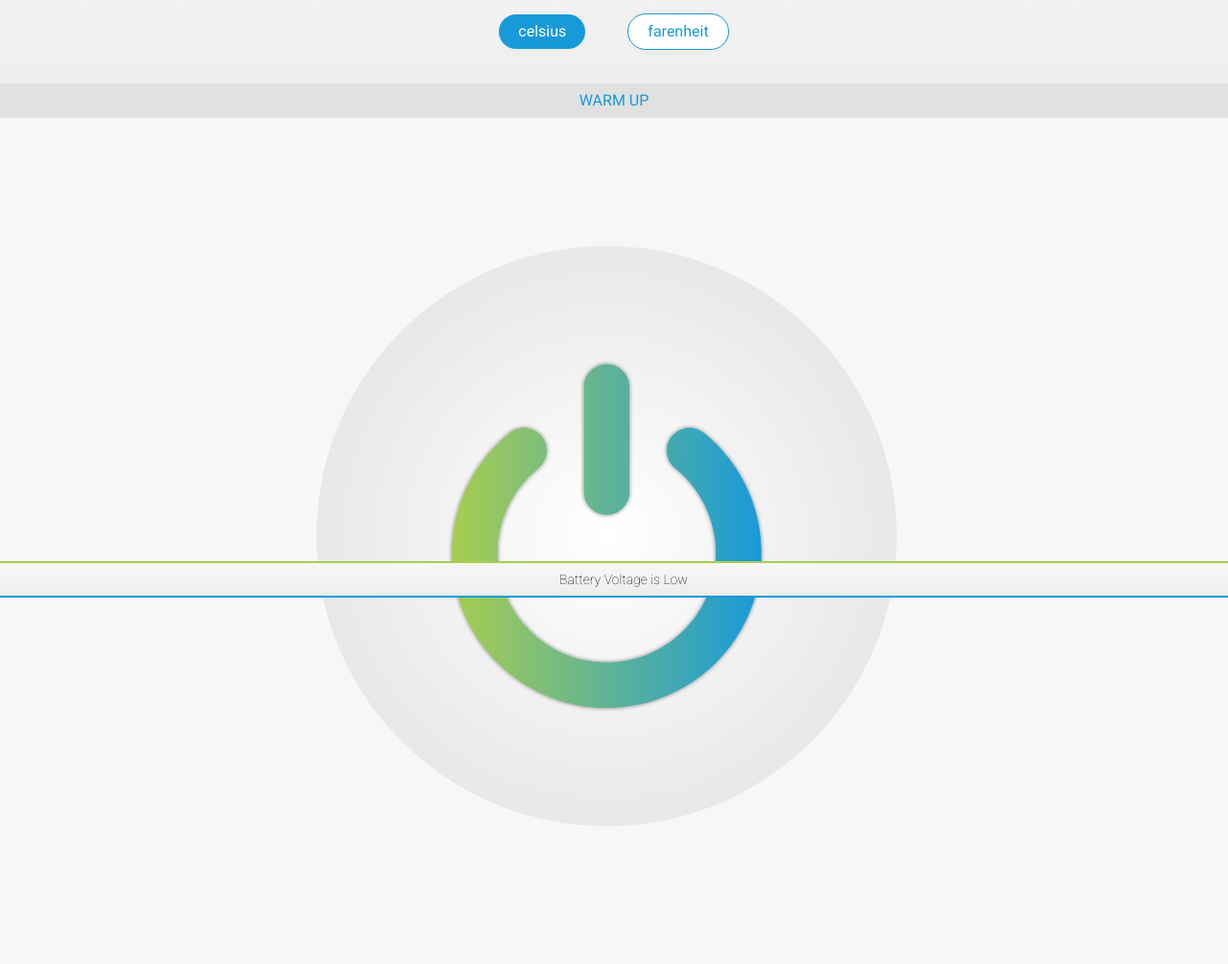
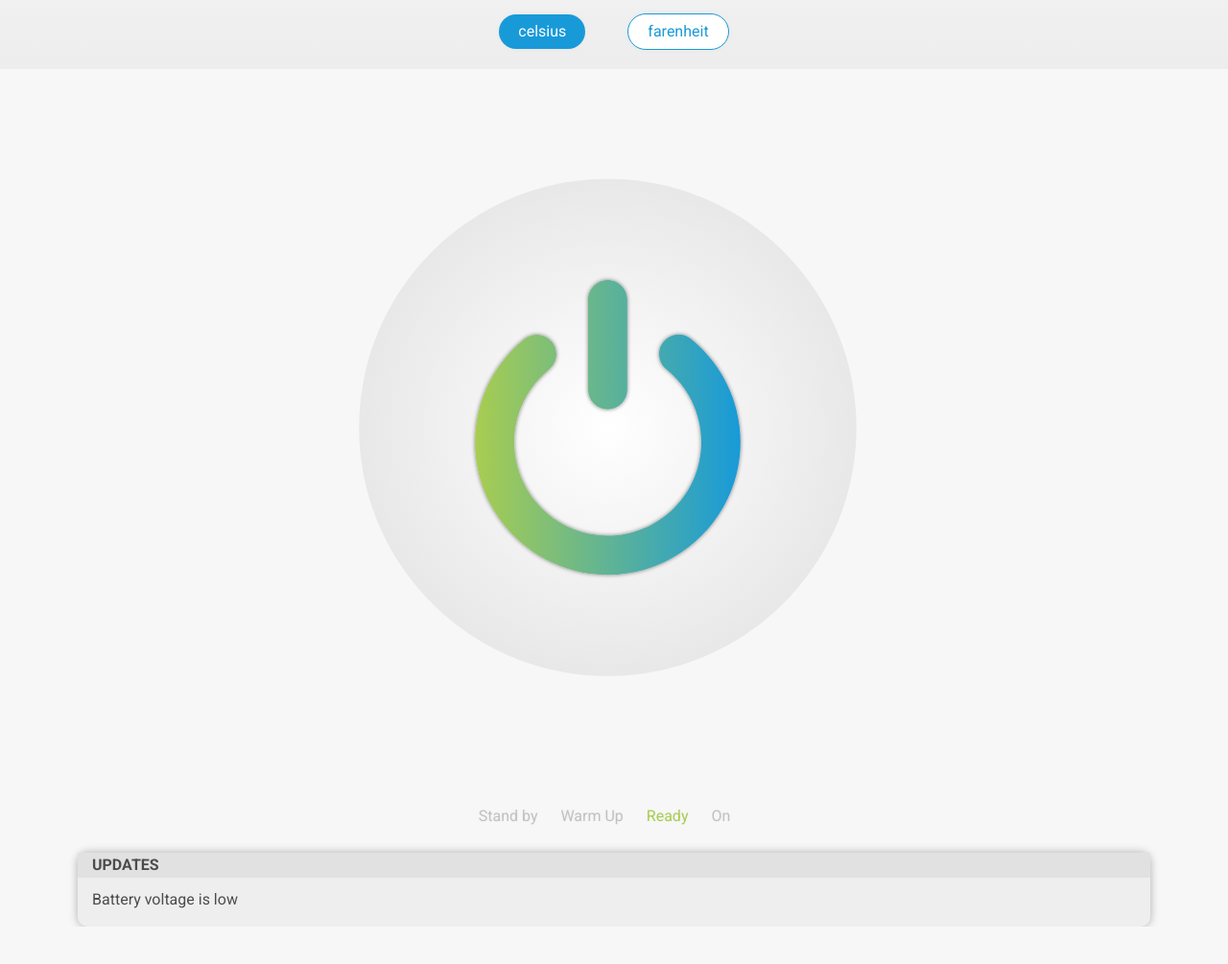
Before and after one commit to NeeleshRoy/qiqilabs, a website: page app/index.html in a window 1280 px wide. Shown: the part 177-1182 px from the top of the page at 96% size. After the commit the page ends 1143 px from the top, so only its background shows below. Drawn offline with nearby package versions, Linux system fonts and the light colour scheme; files that its build step writes are made by us from their sources.

Commit message:
added new revamps

```diff
--- a/app/index.html
+++ b/app/index.html
@@ -34,7 +34,7 @@
 
       <a href="/settings.html"><img class="settings-icon" src="images/settings.svg" alt="settings"></a>
 
-      <a href="#"><img class="power-icon" src="images/off.svg" alt="power"></a>
+      <a href="#"><img class="power-icon" src="images/exit.svg" alt="power"></a>
     </header>
 
     <div class="main">
@@ -50,20 +50,26 @@
           <span>farenheit</span>
         </div>
       </div>
-
-      <div class="status-bar">
-        <div class="status">
-          <p>warm up</p>
-        </div>
-      </div>
     </div>
 
     <div class="power-container">
-        <img src="images/power-on.svg" alt="" class="power-button">
+        <img src="images/power-on.svg" onclick="switchPower()" alt="" class="power-button">
     </div>
 
-    <div class="alerts">
-      <p>Battery Voltage is Low</p>
+    <ul class="status">
+      <li>Stand by</li>
+      <li>Warm Up</li>
+      <li class="green">Ready</li>
+      <li>On</li>
+    </ul>
+
+    <div class="notifications">
+      <div class="notifications-head">
+        <p>Updates</p>
+      </div>
+      <div class="notifications-body">
+        <p>Battery voltage is low</p>
+      </div>
     </div>
 
     <!-- Google Analytics: change UA-XXXXX-X to be your site's ID.
--- a/app/scripts/main.js
+++ b/app/scripts/main.js
@@ -1,4 +1,6 @@
 let power = true;
+let arr = $('.status li');
+let i = 0;
 
 function changeMetric() {
   $('.celsius').click(function() {
@@ -25,5 +27,13 @@ function switchPower(){
   });
 }
 
+function showTempValue(newValue) {
+  $('.temperature-value').html(newValue);
+}
+
+function showTimeValue(newValue) {
+  $('.time-value').html(newValue);
+}
+
 switchPower();
 changeMetric();
--- a/app/styles/main.css
+++ b/app/styles/main.css
@@ -141,53 +141,65 @@ header {
 	font-family: 'Roboto', sans-serif;
 	color: #189AD9;
 }
-
-.status-bar{
-	margin: 15px auto 0px auto;
-	max-width: 100%;
-	text-align: center;
-	text-transform: uppercase;
-	font-family: 'Roboto', serif;
-	font-size: 16px;
-	color: #189AD9;
-	background: #e1e1e1;
-}
-.status{
-	padding: 10px 0;
-}
 .shower-status{
 	width: 100%;
 }
 .power-container{
-	max-width: 70%;
+	max-width: 60%;
 	margin: 0 auto;
 }
 .power-button{
 	width: 100%;
 	cursor: pointer;
 }
-.alerts{
-	width: 100%;
-	max-height: 40px;
-	padding: 10px;
 
-	position: fixed;
-	bottom: 0px;
+ul.status{
+	text-align: center;
+	padding-bottom: 30px;
+	font-family: 'Roboto', sans-serif;
+}
 
-	border-top: 2px solid #A8CD50;
-	border-bottom: 2px solid #189AD9;
+ul.status li {
+	display: inline-block;
+	margin-right: 20px;
+	color: #c1c1c1;
+	text-shadow: 0px 0px 2px rgba(150, 150, 150, 0.1);
+}
+.blue {
+	color: #189AD9 !important;
+}
+.green {
+	color: #A8CD50 !important;
+}
+.orange {
+	color: orange !important;
+}
+.notifications{
+	background: #eee;
+	padding: 15px;
+	border-radius: 10px;
+	margin: 0 auto;
+	width: 85%;
 
-	background: #f7f7f7; /* Old browsers */
-	background: -moz-linear-gradient(top,  #f7f7f7 0%, #ededed 100%); /* FF3.6-15 */
-	background: -webkit-linear-gradient(top,  #f7f7f7 0%,#ededed 100%); /* Chrome10-25,Safari5.1-6 */
-	background: linear-gradient(to bottom,  #f7f7f7 0%,#ededed 100%); /* W3C, IE10+, FF16+, Chrome26+, Opera12+, Safari7+ */
-	filter: progid:DXImageTransform.Microsoft.gradient( startColorstr='#f7f7f7', endColorstr='#ededed',GradientType=0 ); /* IE6-9 */
+	-webkit-box-shadow: 0px 0px 10px 0px rgba(0,0,0,0.30);
+	-moz-box-shadow: 0px 0px 10px 0px rgba(0,0,0,0.30);
+	box-shadow: 0px 0px 10px 0px rgba(0,0,0,0.30);
+
+	font-family: 'Roboto', sans-serif;
 }
-.alerts p {
-	font-family: 'Roboto', serif;
-	font-weight: 300;
-	font-size: 14px;
-	text-align: center;
+.notifications-head{
+	padding: 5px 15px 5px 15px;
+	background: #e1e1e1;
+	margin: -15px;
+	font-weight: 700;
+
+	text-transform: uppercase;
+	color: #4c4c4c;
+}
+.notifications-body {
+	padding: 30px 15px 20px 15px;
+	margin: -15px;
+	color: #4c4c4c;
 }
 
 /****************
```
Also changed, not shown: app/settings.html (+5 -5 lines).
